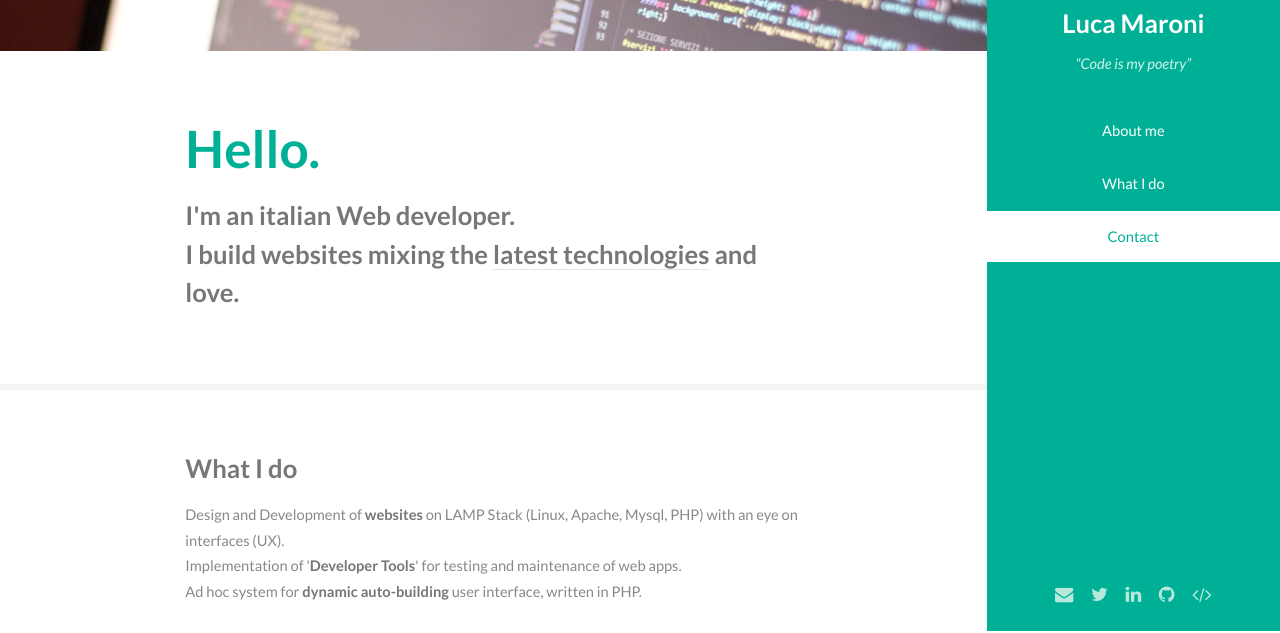
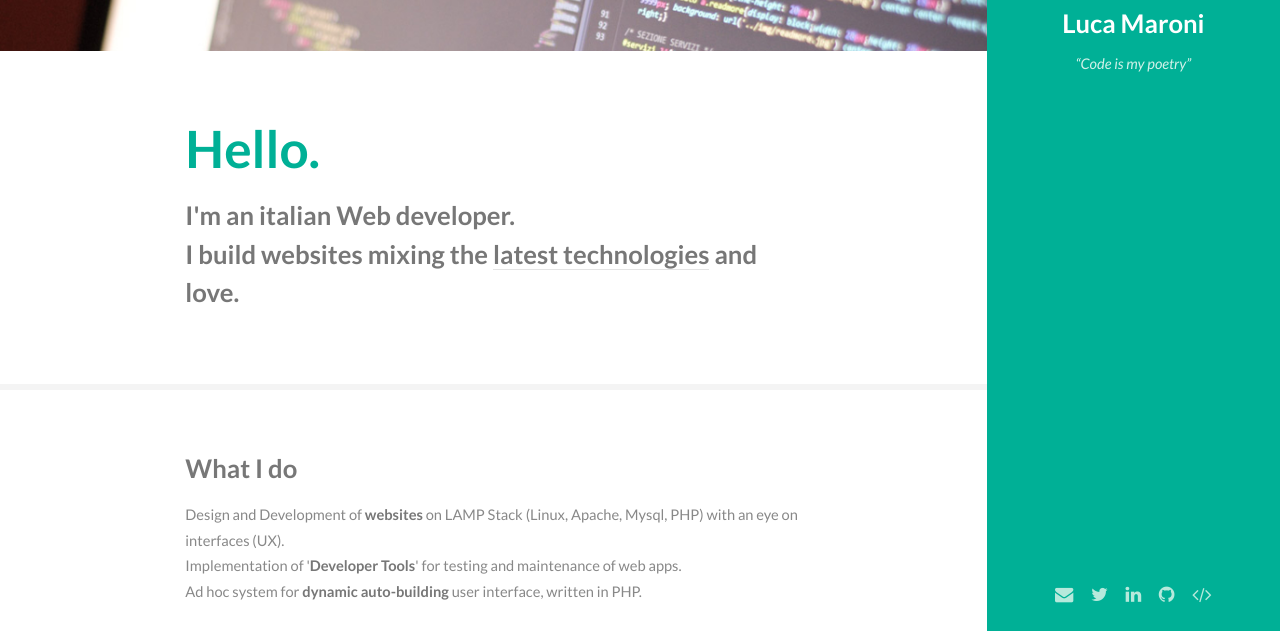
Before and after one commit to kino90/kino90.github.io, a plain HTML site: page index.html in a window 1280 px wide. Shown: the part 169-802 px from the top of the page. Drawn offline with Linux system fonts and the light colour scheme.

Commit message:
Update index.html

```diff
--- a/index.html
+++ b/index.html
@@ -5,7 +5,6 @@
 		<meta http-equiv="content-type" content="text/html; charset=utf-8" />
 		<meta name="description" content="" />
 		<meta name="keywords" content="" />
-		<!--[if lte IE 8]><script src="css/ie/html5shiv.js"></script><![endif]-->
 		<script src="js/jquery.min.js"></script>
 		<script src="js/jquery.scrollzer.min.js"></script>
 		<script src="js/jquery.scrolly.min.js"></script>
@@ -16,8 +15,7 @@
 			<link rel="stylesheet" href="css/skel.css" />
 			<link rel="stylesheet" href="css/style.css" />
 			<link rel="stylesheet" href="css/style-xlarge.css" />
-		</noscript>
-		<!--[if lte IE 8]><link rel="stylesheet" href="css/ie/v8.css" /><![endif]-->
+		</noscript
 	</head>
 	<body>
 		<div id="wrapper">
@@ -31,9 +29,7 @@
 					</header>
 					<nav id="nav">
 						<ul>
-							<li><a href="#one" class="active">About me</a></li>
-							<li><a href="#two">What I do</a></li>
-							<li><a href="#four">Contact</a></li>
+							<li></li>
 						</ul>
 					</nav>
 					<footer>
```
